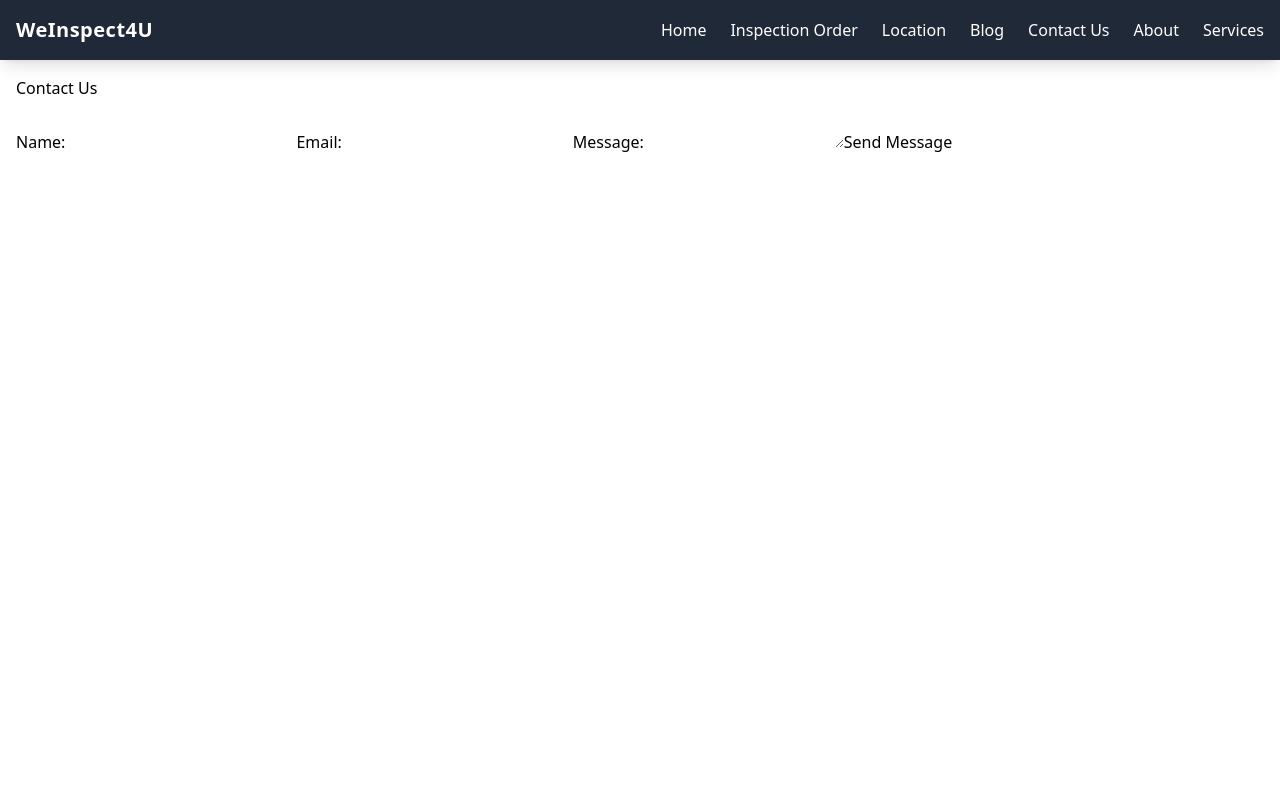
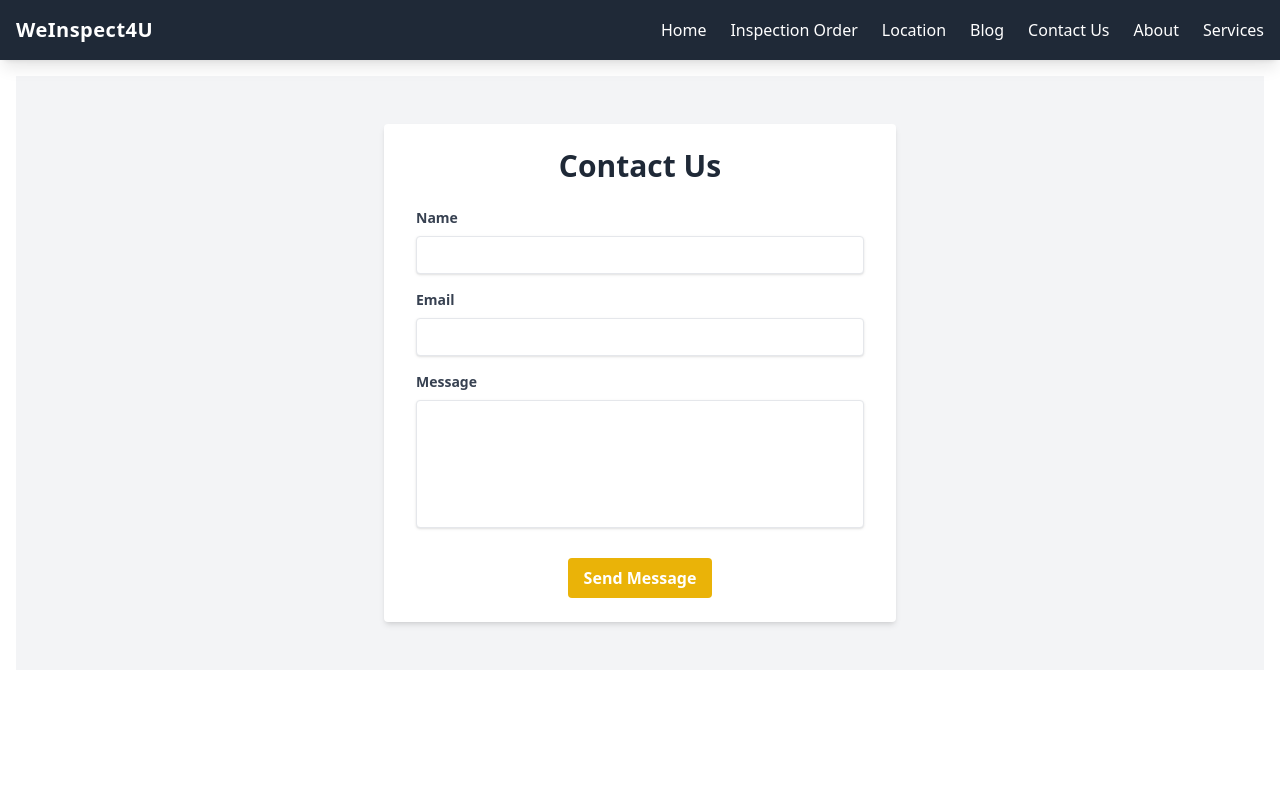
Before and after one commit to hamzam2mhs/AutoInspectors, a React (Vite) app in the folder frontend/: page /contact in a window 1280 px wide. Shown: the top 800 px of the page. Built offline with nearby package versions, Linux system fonts and the light colour scheme.

Commit message:
- Added EmailJS integration to allow users to submit contact information. - Styled the contact form to match the overall theme of the website.

```diff
--- a/frontend/src/components/ContactForm/ContactForm.jsx
+++ b/frontend/src/components/ContactForm/ContactForm.jsx
@@ -1,71 +1,128 @@
-import React, { useState } from "react";
-//
+import React, { useState } from 'react';
+import emailjs from 'emailjs-com';
 
 const ContactForm = () => {
   const [formData, setFormData] = useState({
-    name: "",
-    email: "",
-    message: "",
+    name: '',
+    email: '',
+    message: '',
   });
+
+  const [notification, setNotification] = useState(''); // State to handle notification messages
+  const [status, setStatus] = useState(''); // Status to track success or error
+
 
   const handleChange = (e) => {
     setFormData({ ...formData, [e.target.name]: e.target.value });
   };
 
-  const handleSubmit = async (e) => {
+  const handleSubmit = (e) => {
     e.preventDefault();
-    try {
-      // Send the contact form data to the backend (you'll need to set this up)
-      const response = await fetch("http://localhost:5000/api/contact", {
-        method: "POST",
-        headers: {
-          "Content-Type": "application/json",
+
+    // Prepare data to send to EmailJS
+    const emailData = {
+      from_name: formData.name,        // Send "name" from the form as "from_name"
+      to_name: 'Recipient Name',       // You can change this as needed
+      message: formData.message,       // Message content
+      from_email: formData.email,      // Optional: You can pass more data like the sender's email
+    };
+
+
+    emailjs
+      .send(
+        //TODO: set these in .env, although no Secret key is exposed here.
+        'service_tivph1j', //service ID
+        'template_1h501gu', //template name
+        emailData,
+        'vXq6coXIgPVXGoVN4' // public api key
+      )
+      .then(
+        (result) => {
+          console.log('Email sent successfully!', result.text);
+          setNotification('Message sent successfully!');
+          setStatus('success'); // Set success status
+          setFormData({ name: '', email: '', message: '' }); // Clear form
         },
-        body: JSON.stringify(formData),
-      });
-
-      const result = await response.json();
-      console.log("Message sent:", result);
-      // You can show a success message or redirect the user
-    } catch (error) {
-      console.error("Error sending contact form:", error);
+        (error) => {
+          console.error('Error sending email:', error.text);
+          setNotification('Failed to send the message. Please try again.');
+          setStatus('error'); // Set error status
         }
+      );
   };
 
   return (
-    <form onSubmit={handleSubmit} className="contact-form">
-      <h2>Contact Us</h2>
-      <label>
-        Name:
+    <div className="flex justify-center items-center py-12 bg-gray-100">
+      <form
+        onSubmit={handleSubmit}
+        className="w-full max-w-lg bg-white shadow-md rounded px-8 py-6"
+      >
+        <h2 className="text-3xl font-bold mb-6 text-center text-gray-800">Contact Us</h2>
+
+        <div className="mb-4">
+          <label className="block text-gray-700 text-sm font-bold mb-2" htmlFor="name">
+            Name
+          </label>
           <input
+            id="name"
             type="text"
             name="name"
             value={formData.name}
             onChange={handleChange}
             required
+            className="shadow appearance-none border rounded w-full py-2 px-3 text-gray-700 leading-tight focus:outline-none focus:shadow-outline"
           />
+        </div>
+
+        <div className="mb-4">
+          <label className="block text-gray-700 text-sm font-bold mb-2" htmlFor="email">
+            Email
           </label>
-      <label>
-        Email:
           <input
+            id="email"
             type="email"
             name="email"
             value={formData.email}
             onChange={handleChange}
             required
+            className="shadow appearance-none border rounded w-full py-2 px-3 text-gray-700 leading-tight focus:outline-none focus:shadow-outline"
           />
+        </div>
+
+        <div className="mb-6">
+          <label className="block text-gray-700 text-sm font-bold mb-2" htmlFor="message">
+            Message
           </label>
-      <label>
-        Message:
           <textarea
+            id="message"
             name="message"
             value={formData.message}
             onChange={handleChange}
             required
-        />
-      </label>
-      <button type="submit">Send Message</button>
+            className="shadow appearance-none border rounded w-full py-2 px-3 text-gray-700 leading-tight focus:outline-none focus:shadow-outline h-32 resize-none"
+          ></textarea>
+        </div>
+
+        <div className="flex items-center justify-center">
+          <button
+            type="submit"
+            className="bg-yellow-500 hover:bg-yellow-600 text-white font-bold py-2 px-4 rounded focus:outline-none focus:shadow-outline"
+          >
+            Send Message
+          </button>
+        </div>
+
+        {/* Notification message */}
+        {notification && (
+          <div
+            className={`mt-4 p-2 text-center font-semibold ${status === 'success' ? 'text-green-500' : 'text-red-500'
+              }`}
+          >
+            {notification}
+          </div>
+        )}
       </form>
+    </div>
   );
 };
 
```
Lines whose indentation alone changed are shown as unchanged.
